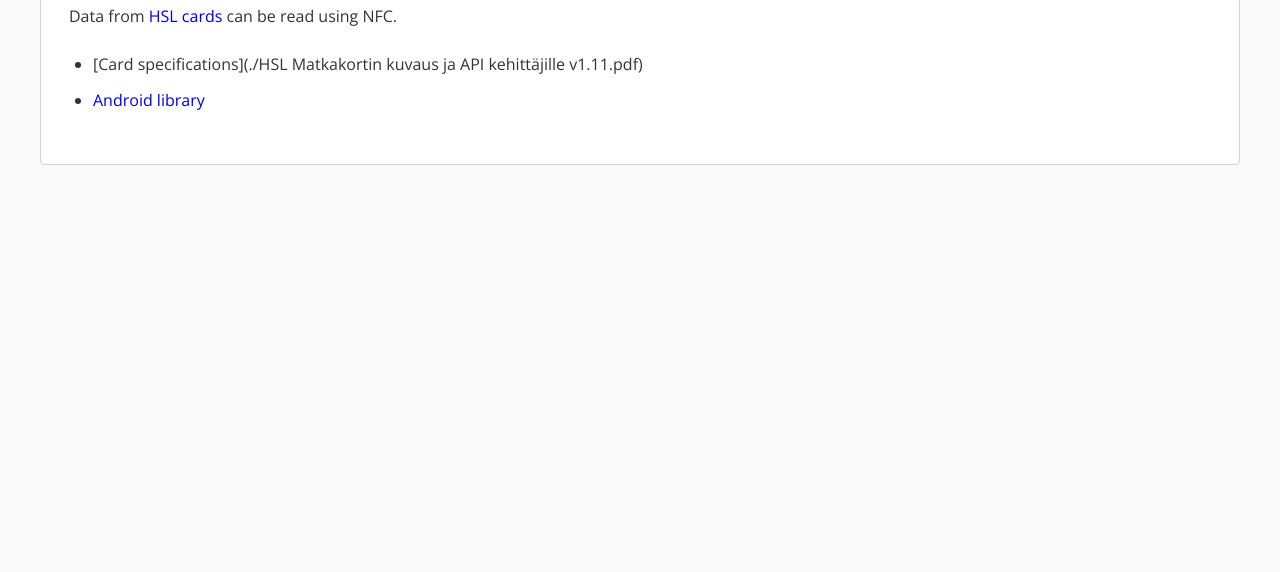
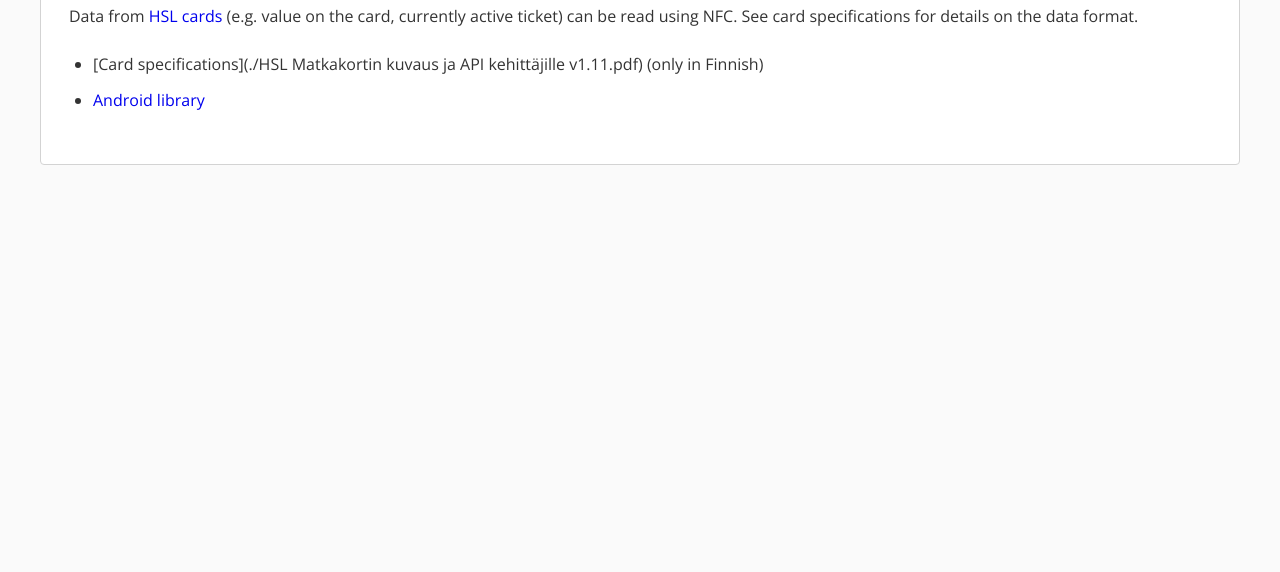
Before and after one commit to HSLdevcom/hsldevcom.github.io, a Gatsby site: page /hsl_card/ in a window 1280 px wide. Shown: the part 228-800 px from the top of the page. Built offline with nearby package versions, Linux system fonts and the light colour scheme; Gatsby itself is replaced by a stand-in of ours; some packages are replaced by stand-ins of ours.

Commit message:
Update index.md

```diff
--- a/src/content/hsl_card/index.md
+++ b/src/content/hsl_card/index.md
@@ -2,7 +2,7 @@
 title: HSL card
 ---
 
-Data from [HSL cards](https://www.hsl.fi/en/changecard) can be read using NFC.
+Data from [HSL cards](https://www.hsl.fi/en/changecard)  (e.g. value on the card, currently active ticket) can be read using NFC. See card specifications for details on the data format.
 
-* [Card specifications](./HSL Matkakortin kuvaus ja API kehittäjille v1.11.pdf)
+* [Card specifications](./HSL Matkakortin kuvaus ja API kehittäjille v1.11.pdf) (only in Finnish)
 * [Android library](https://github.com/hsldevcom/hsl-card-java)
```
